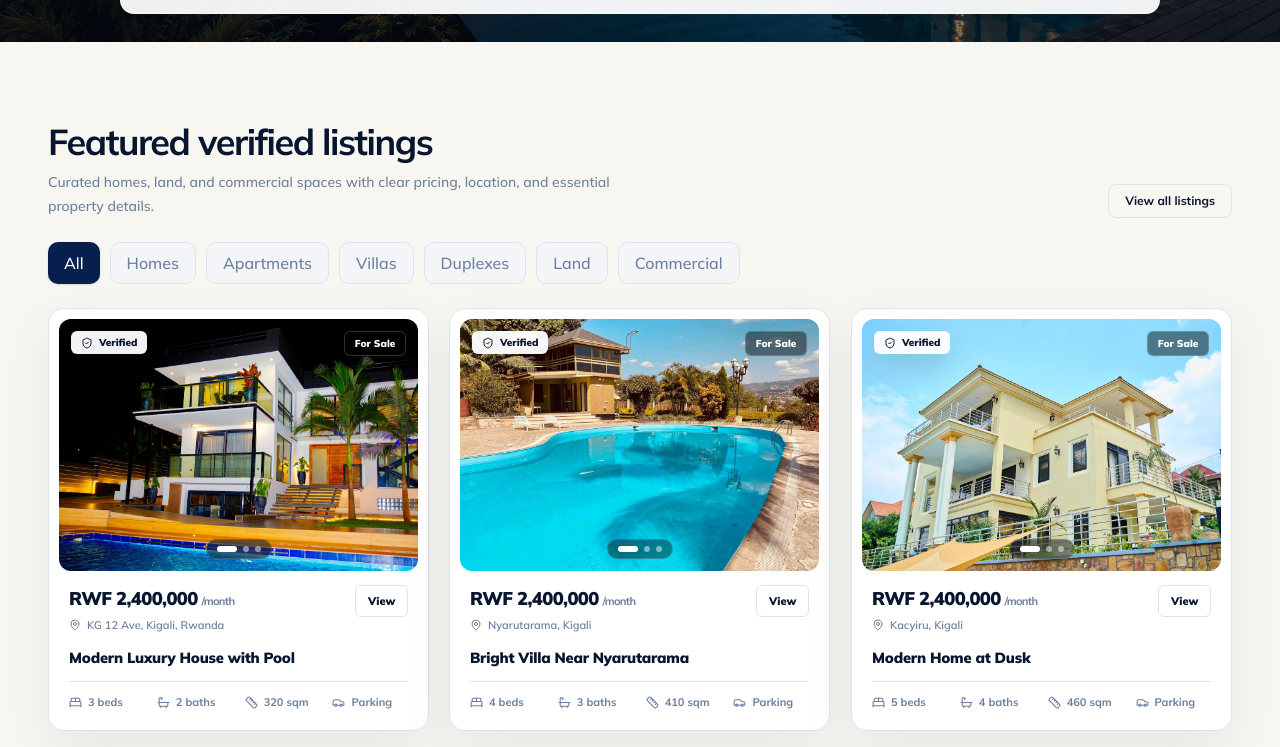
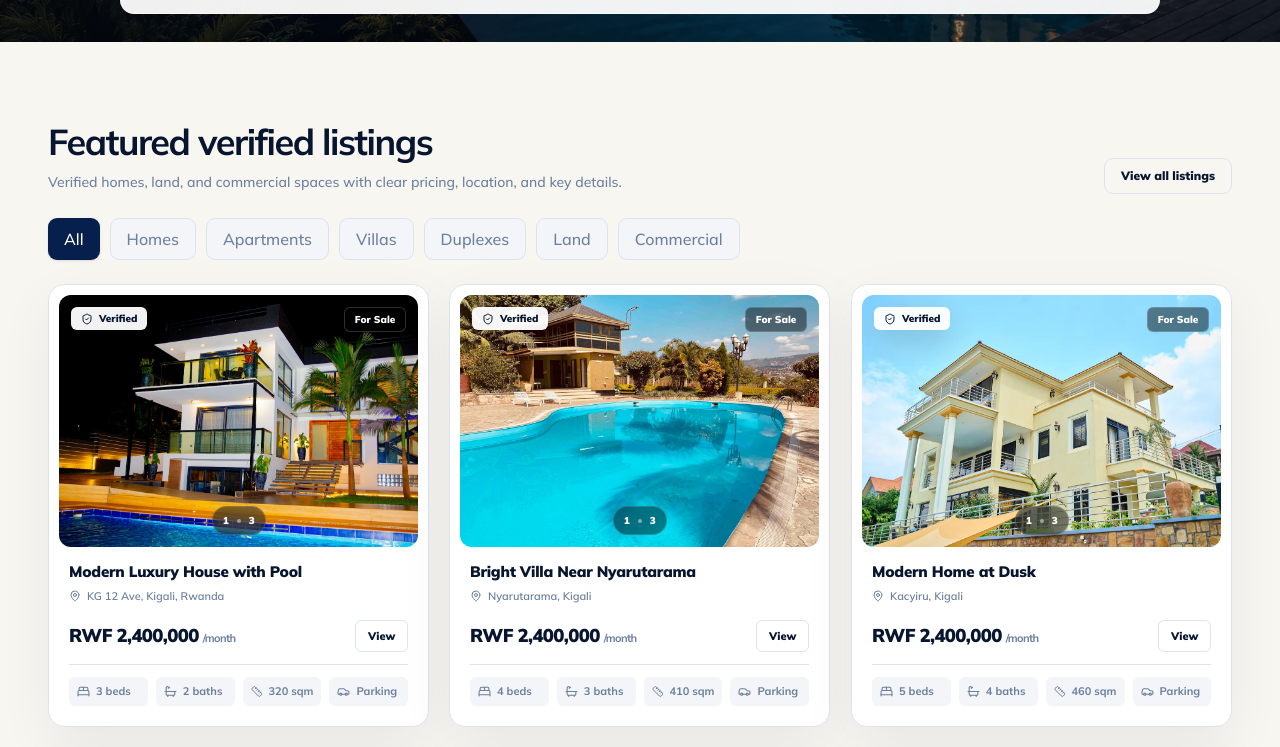
Before and after one commit to rurangwaluc/umuranga, a Next.js app in the folder apps/web/: page / in a window 1280 px wide. Shown: the part 660-1407 px from the top of the page. Built offline with nearby package versions, Linux system fonts and the light colour scheme.

Commit message:
Polish verified listings cards

```diff
--- a/apps/web/src/app/page.tsx
+++ b/apps/web/src/app/page.tsx
@@ -178,19 +178,19 @@ export default function HomePage() {
 
         <ScrollReveal className="mt-8 sm:mt-10" staggerChildren>
           <section id="properties">
-            <div className="mb-6 flex flex-col gap-3 sm:flex-row sm:items-end sm:justify-between">
+            <div className="mb-6 flex flex-col gap-4 sm:flex-row sm:items-end sm:justify-between">
               <div>
                 <h2 className="text-3xl font-bold tracking-[-0.04em] sm:text-4xl">
                     Featured verified listings
                   </h2>
-                  <p className="mt-2 max-w-xl text-sm leading-6 text-[var(--muted)]">
-                    Curated homes, land, and commercial spaces with clear pricing, location, and essential property details.
+                  <p className="mt-2 max-w-2xl text-sm leading-6 text-[var(--muted)]">
+                    Verified homes, land, and commercial spaces with clear pricing, location, and key details.
                   </p>
               </div>
 
               <Link
                 href="/search"
-                className="w-fit whitespace-nowrap rounded-lg border border-[var(--line)] px-4 py-2 text-xs font-bold transition hover:border-[var(--primary)] hover:bg-[var(--primary)] hover:text-white dark:hover:bg-[var(--primary)] dark:hover:text-white"
+                className="inline-flex h-9 w-fit items-center justify-center whitespace-nowrap rounded-[9px] border border-[var(--line)] px-4 text-xs font-black text-[var(--foreground)] transition hover:border-[var(--primary)] hover:bg-[var(--primary)] hover:text-white dark:hover:bg-[var(--primary)] dark:hover:text-white"
               >
                 View all listings
               </Link>
@@ -200,10 +200,10 @@ export default function HomePage() {
               {categories.map((category, index) => (
                 <button
                   key={category}
-                  className={`min-h-10 rounded-[10px] px-3.5 py-2 text-xs font-bold transition sm:px-4 ${
+                  className={`min-h-9 rounded-[9px] px-3.5 py-2 text-xs font-black transition sm:px-4 ${
                     index === 0
                       ? "bg-[var(--primary)] text-white shadow-sm dark:bg-[var(--primary)] dark:text-white"
-                      : "border border-[var(--line)] bg-[var(--soft)] text-[var(--muted)] hover:bg-[var(--card)] hover:text-[var(--foreground)]"
+                      : "border border-[var(--line)] bg-[var(--soft)] text-[var(--muted)] hover:border-[var(--primary)]/35 hover:bg-[var(--card)] hover:text-[var(--foreground)]"
                   }`}
                 >
                   {category}
--- a/apps/web/src/components/verified-property-card.tsx
+++ b/apps/web/src/components/verified-property-card.tsx
@@ -1,7 +1,6 @@
 "use client";
 
 import Image from "next/image";
-import Link from "next/link";
 import {
   ArrowLeft,
   ArrowRight,
@@ -13,7 +12,8 @@ import {
   Ruler,
   ShieldCheck,
 } from "lucide-react";
-import { useState } from "react";
+import { useRouter } from "next/navigation";
+import { KeyboardEvent, MouseEvent, useState } from "react";
 
 export type VerifiedPropertyCardItem = {
   images: string[];
@@ -34,8 +34,24 @@ type VerifiedPropertyCardProps = {
 };
 
 export function VerifiedPropertyCard({ item }: VerifiedPropertyCardProps) {
+  const router = useRouter();
   const [activeImage, setActiveImage] = useState(0);
   const imageCount = item.images.length;
+
+  function openProperty() {
+    router.push(item.href);
+  }
+
+  function openPropertyWithKeyboard(event: KeyboardEvent<HTMLElement>) {
+    if (event.key === "Enter" || event.key === " ") {
+      event.preventDefault();
+      openProperty();
+    }
+  }
+
+  function stopCardClick(event: MouseEvent<HTMLButtonElement>) {
+    event.stopPropagation();
+  }
 
   function previousImage() {
     setActiveImage((current) => (current === 0 ? imageCount - 1 : current - 1));
@@ -46,15 +62,29 @@ export function VerifiedPropertyCard({ item }: VerifiedPropertyCardProps) {
   }
 
   return (
-    <article className="reveal-child group overflow-hidden rounded-[16px] border border-[var(--line)] bg-[var(--card)] p-2.5 shadow-[0_18px_55px_rgba(7,21,47,0.06)] transition duration-300 hover:-translate-y-0.5 hover:border-white/20 hover:shadow-[0_24px_70px_rgba(7,21,47,0.12)] dark:shadow-none dark:hover:border-white/18 dark:hover:shadow-none">
+    <article
+      role="link"
+      tabIndex={0}
+      aria-label={`Open ${item.title}`}
+      onClick={openProperty}
+      onKeyDown={openPropertyWithKeyboard}
+      className="reveal-child group cursor-pointer overflow-hidden rounded-[16px] border border-[var(--line)] bg-[var(--card)] p-2.5 shadow-[0_18px_55px_rgba(7,21,47,0.06)] outline-none transition duration-300 hover:-translate-y-0.5 hover:border-[var(--primary)]/30 hover:shadow-[0_24px_70px_rgba(7,21,47,0.12)] focus-visible:ring-2 focus-visible:ring-[var(--primary)]/45 dark:shadow-none dark:hover:border-white/18 dark:hover:shadow-none"
+    >
       <div className="relative h-[232px] overflow-hidden rounded-[12px] bg-[var(--soft)] sm:h-[252px]">
+        {item.images.map((image, index) => (
           <Image
-          src={item.images[activeImage]}
-          alt={`${item.title} photo ${activeImage + 1}`}
+            key={image}
+            src={image}
+            alt={`${item.title} photo ${index + 1}`}
             fill
             sizes="(max-width: 768px) 100vw, 33vw"
-          className="object-cover object-center transition duration-700 group-hover:scale-[1.03]"
+            className={`object-cover object-center transition-[opacity,transform] duration-500 ease-out ${
+              activeImage === index
+                ? "opacity-100 scale-100 group-hover:scale-[1.03]"
+                : "opacity-0 scale-[1.015]"
+            }`}
           />
+        ))}
 
         <div className="absolute inset-x-0 top-0 flex items-start justify-between gap-3 p-3">
           <div className="inline-flex items-center gap-1.5 rounded-md bg-white/95 px-2.5 py-1 text-[10px] font-black text-[#07152f] shadow-[0_10px_28px_rgba(0,0,0,0.14)]">
@@ -72,7 +102,10 @@ export function VerifiedPropertyCard({ item }: VerifiedPropertyCardProps) {
             <button
               type="button"
               aria-label={`Previous image for ${item.title}`}
-              onClick={previousImage}
+              onClick={(event) => {
+                  stopCardClick(event);
+                  previousImage();
+                }}
               className="absolute left-3 top-1/2 grid h-7 w-7 -translate-y-1/2 place-items-center rounded-full border border-white/24 bg-black/38 text-white opacity-100 backdrop-blur-md transition hover:bg-black/62 sm:h-8 sm:w-8 sm:opacity-0 sm:group-hover:opacity-100"
             >
               <ArrowLeft size={15} />
@@ -81,67 +114,59 @@ export function VerifiedPropertyCard({ item }: VerifiedPropertyCardProps) {
             <button
               type="button"
               aria-label={`Next image for ${item.title}`}
-              onClick={nextImage}
+              onClick={(event) => {
+                  stopCardClick(event);
+                  nextImage();
+                }}
               className="absolute right-3 top-1/2 grid h-7 w-7 -translate-y-1/2 place-items-center rounded-full border border-white/24 bg-black/38 text-white opacity-100 backdrop-blur-md transition hover:bg-black/62 sm:h-8 sm:w-8 sm:opacity-0 sm:group-hover:opacity-100"
             >
               <ArrowRight size={15} />
             </button>
 
-            <div className="absolute bottom-3 left-1/2 flex -translate-x-1/2 items-center gap-1.5 rounded-full border border-white/14 bg-black/40 px-2.5 py-1.5 backdrop-blur-md">
-              {item.images.map((image, index) => (
-                <button
-                  key={`${image}-${index}`}
-                  type="button"
-                  aria-label={`Show image ${index + 1} for ${item.title}`}
-                  onClick={() => setActiveImage(index)}
-                  className={`h-1.5 rounded-full transition ${
-                    activeImage === index ? "w-5 bg-white" : "w-1.5 bg-white/48 hover:bg-white/75"
-                  }`}
-                />
-              ))}
+            <div className="absolute bottom-3 left-1/2 flex -translate-x-1/2 items-center gap-2 rounded-full border border-white/14 bg-black/42 px-2.5 py-1.5 text-[10px] font-black text-white backdrop-blur-md">
+              <span>{activeImage + 1}</span>
+              <span className="h-1 w-1 rounded-full bg-white/45" />
+              <span>{imageCount}</span>
             </div>
           </>
         ) : null}
       </div>
 
       <div className="px-2.5 pb-2.5 pt-3.5">
-        <div className="mb-2.5 flex items-start justify-between gap-3">
         <div className="min-w-0">
-            <p className="text-[1.08rem] font-black tracking-[-0.035em] text-[var(--foreground)] sm:text-[1.15rem]">
-              {item.price}
-              <span className="ml-1 text-[11px] font-bold text-[var(--muted)]">
-                /month
-              </span>
-            </p>
+          <h3 className="line-clamp-1 text-[0.95rem] font-black tracking-[-0.015em] text-[var(--foreground)]">
+            {item.title}
+          </h3>
           <p className="mt-1 inline-flex max-w-full items-center gap-1.5 truncate text-[11px] font-semibold text-[var(--muted)]">
             <MapPin size={12} />
             <span className="truncate">{item.location}</span>
           </p>
         </div>
 
-          <Link
-            href={item.href}
-            className="inline-flex h-8 shrink-0 items-center justify-center rounded-md border border-[var(--line)] px-3 text-[11px] font-black text-[var(--foreground)] transition hover:border-[var(--primary)] hover:bg-[var(--primary)] hover:text-white dark:hover:bg-[var(--primary)]"
-          >
+        <div className="mt-3 flex items-center justify-between gap-3">
+          <p className="min-w-0 text-[1.1rem] font-black tracking-[-0.035em] text-[var(--foreground)] sm:text-[1.16rem]">
+            {item.price}
+            <span className="ml-1 text-[11px] font-bold text-[var(--muted)]">
+              /month
+            </span>
+          </p>
+
+          <span className="inline-flex h-8 shrink-0 items-center justify-center rounded-md border border-[var(--line)] px-3 text-[11px] font-black text-[var(--foreground)] transition group-hover:border-[var(--primary)] group-hover:bg-[var(--primary)] group-hover:text-white dark:group-hover:bg-[var(--primary)]">
             View
-          </Link>
+          </span>
         </div>
 
-        <h3 className="line-clamp-1 text-[0.92rem] font-black tracking-[-0.015em] text-[var(--foreground)]">
-          {item.title}
-        </h3>
-
-        <div className="mt-3 grid grid-cols-2 gap-x-3 gap-y-2 border-t border-[var(--line)] pt-3 text-[11px] font-bold text-[var(--muted)] sm:grid-cols-4">
-          <span className="inline-flex items-center gap-1.5">
+        <div className="mt-3 grid grid-cols-2 gap-2 border-t border-[var(--line)] pt-3 text-[11px] font-bold text-[var(--muted)] sm:grid-cols-4">
+          <span className="inline-flex min-w-0 items-center gap-1.5 truncate rounded-md bg-[var(--soft)] px-2 py-1.5">
             <BedDouble size={13} /> {item.beds}
           </span>
-          <span className="inline-flex items-center gap-1.5">
+          <span className="inline-flex min-w-0 items-center gap-1.5 truncate rounded-md bg-[var(--soft)] px-2 py-1.5">
             <Bath size={13} /> {item.baths}
           </span>
-          <span className="inline-flex items-center gap-1.5">
+          <span className="inline-flex min-w-0 items-center gap-1.5 truncate rounded-md bg-[var(--soft)] px-2 py-1.5">
             <Ruler size={13} /> {item.area}
           </span>
-          <span className="inline-flex items-center gap-1.5">
+          <span className="inline-flex min-w-0 items-center gap-1.5 truncate rounded-md bg-[var(--soft)] px-2 py-1.5">
             {item.extra.toLowerCase().includes("parking") ? <Car size={13} /> : <Expand size={13} />}
             {item.extra}
           </span>
```
Also changed, not shown: apps/web/src/app/globals.css (line endings or trailing spaces). Lines whose indentation alone changed are shown as unchanged.
